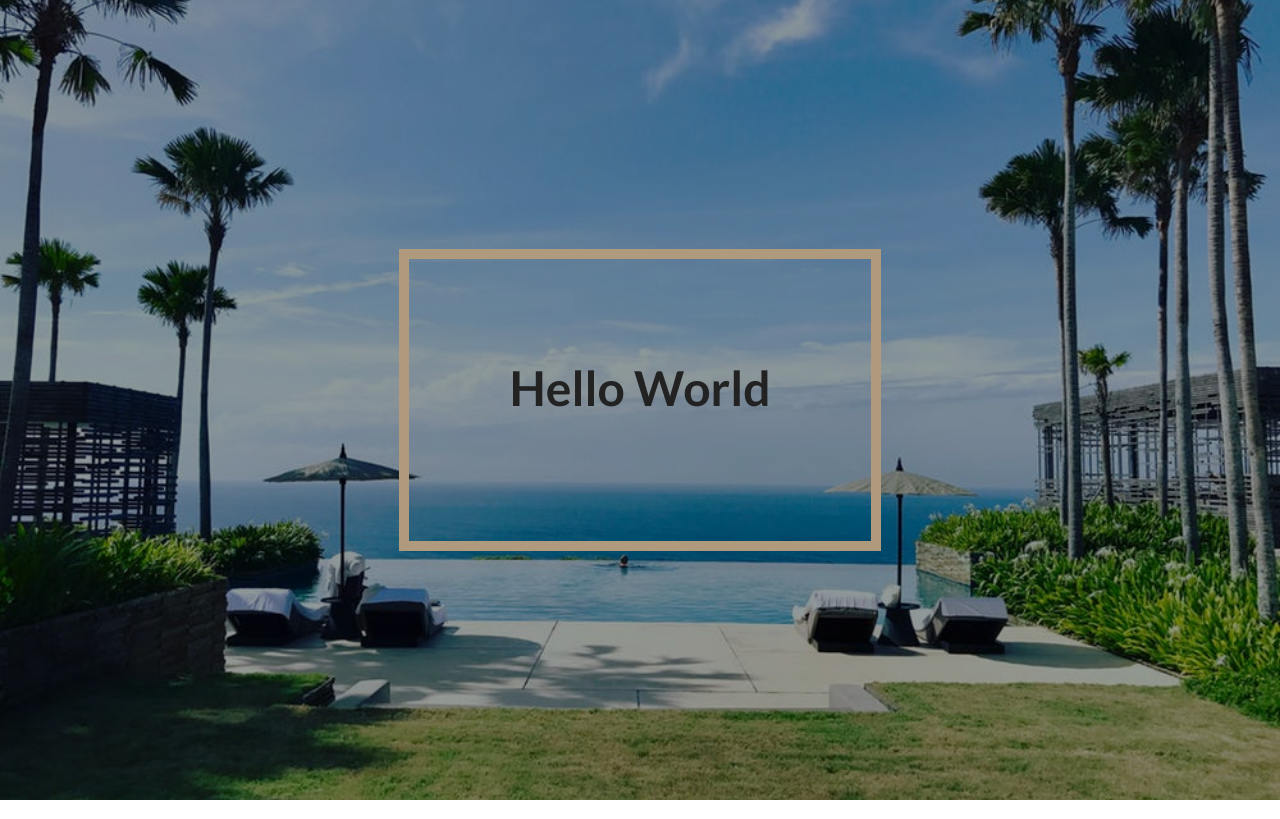
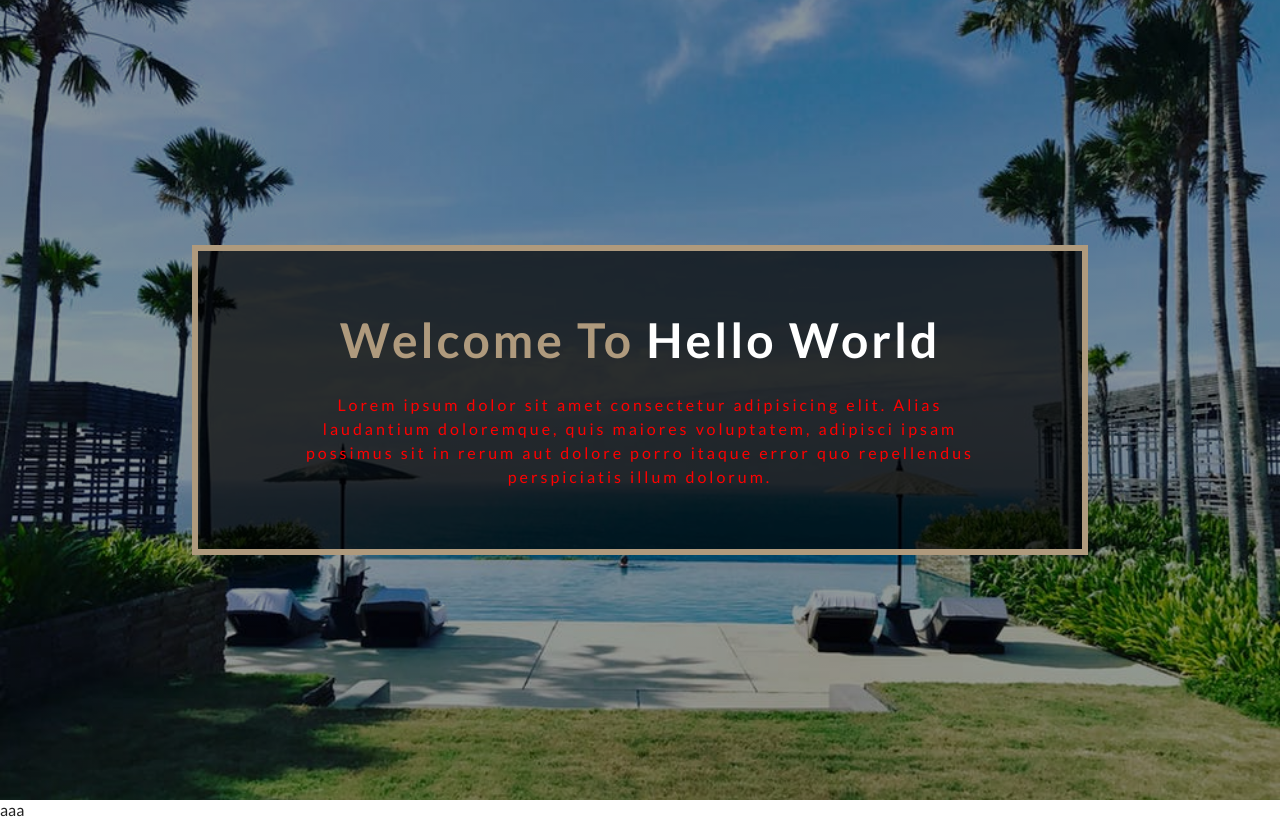
Before and after one commit to sean0923/john-smilga.react-styled.components, a React (Create React App) app: page / in a window 1280 px wide. Built offline with nearby package versions, Linux system fonts and the light colour scheme.

Commit message:
Style Banner Wrapper

```diff
--- /dev/null
+++ b/babel.config.js
@@ -0,0 +1,5 @@
+module.exports = function() {
+	return {
+		plugins: ['babel-plugin-styled-components'],
+	};
+};
--- a/package.json
+++ b/package.json
@@ -28,5 +28,6 @@
       "last 1 firefox version",
       "last 1 safari version"
     ]
-  }
+  },
+  "devDependencies": {}
 }
--- a/src/components/common/Banner.js
+++ b/src/components/common/Banner.js
@@ -1,19 +1,60 @@
 import React from 'react';
-import styled from 'styled-components';
+import styled from 'styled-components/macro';
 
 import * as sh from '../../helpers/styleHelpers';
 
-const Banner = ({ title }) => {
+const Banner = ({ greeting, title, description }) => {
 	return (
 		<BannerWrapper>
-			<h1>{title}</h1>
+			<h1>
+				{greeting} <span className="title">{title}</span>
+			</h1>
+			<div className="info">
+				<p className="description">{description}</p>
+			</div>
 		</BannerWrapper>
 	);
 };
 
+// -----------------------------------------------------------------------------------------
+// ---------------------------------- Styled Components ------------------------------------
+// -----------------------------------------------------------------------------------------
 const BannerWrapper = styled.div`
-	padding: 100px;
-	border: 10px solid ${sh.colorOptions.primary};
+	/* setRen */
+	padding: 60px 32px;
+	text-align: center;
+	color: ${sh.colorOptions.white};
+	background: rgba(0, 0, 0, .7);
+	/* setLetterSpacing */
+	letter-spacing: 3px;
+
+	@media (min-width: 768px) {
+		width: 70vw;
+		border: 6px solid ${sh.colorOptions.primary};
+		p {
+			width: 75%;
+			margin: 0 auto;
+		}
+	}
+
+	p {
+		width: 85%;
+		margin: 0 auto;
+	}
+
+	h1 {
+		text-transform: capitalize;
+		color: ${sh.colorOptions.primary};
+		font-size: 48px;
+	}
+
+	.title {
+		color: ${sh.colorOptions.white};
+	}
+
+	.description {
+		color: red;
+	}
 `;
 
 export default Banner;
--- a/src/components/pages/Home.js
+++ b/src/components/pages/Home.js
@@ -6,12 +6,17 @@ import React from 'react';
 import ContainerHero from '../common/ContainerHero';
 import Banner from '../common/Banner';
 
-const Home = () => {
+const Home = ({ className }) => {
 	return (
-		<div>
+		<div className={className}>
 			<ContainerHero>
-				<Banner title="Hello World" />
+				<Banner
+					greeting="Welcome to"
+					title="Hello World"
+					description="Lorem ipsum dolor sit amet consectetur adipisicing elit. Alias laudantium doloremque, quis maiores voluptatem, adipisci ipsam possimus sit in rerum aut dolore porro itaque error quo repellendus perspiciatis illum dolorum."
+				/>
 			</ContainerHero>
+			<div className="description">aaa</div>
 		</div>
 	);
 };
```
